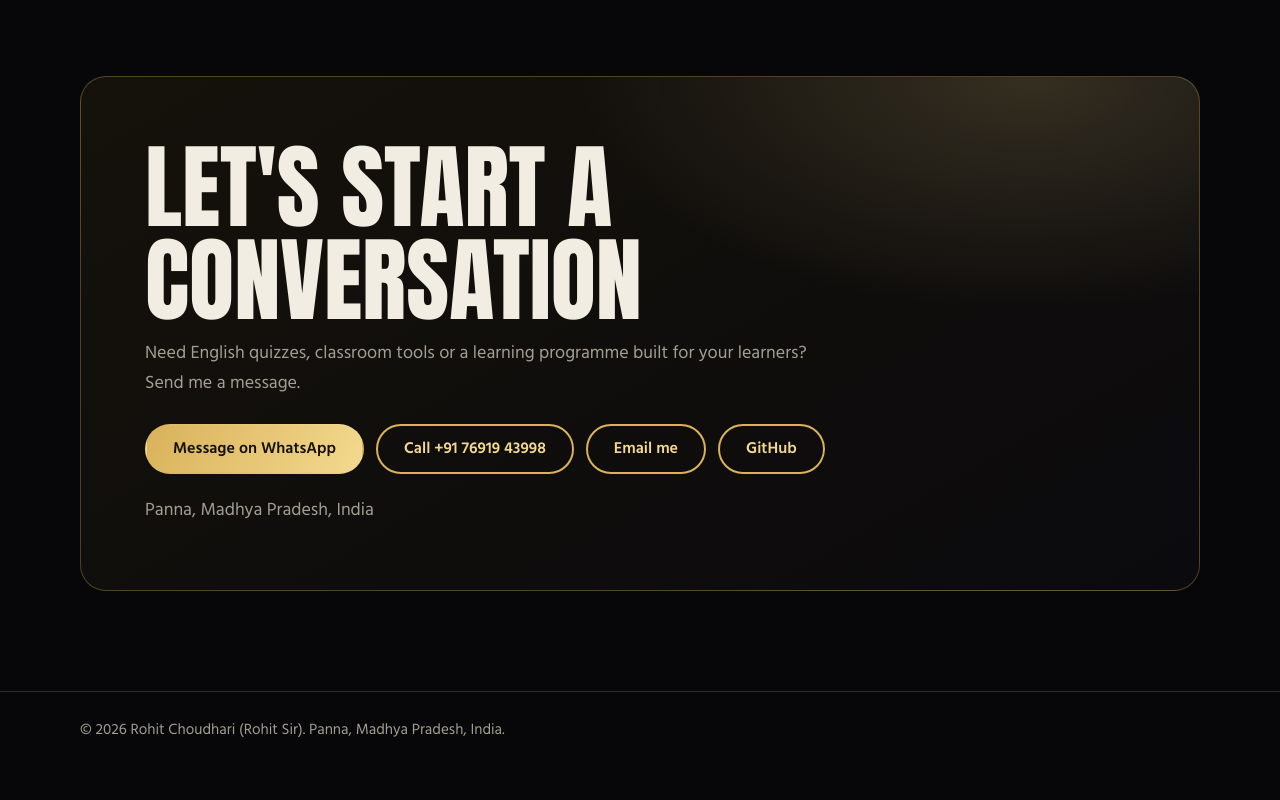
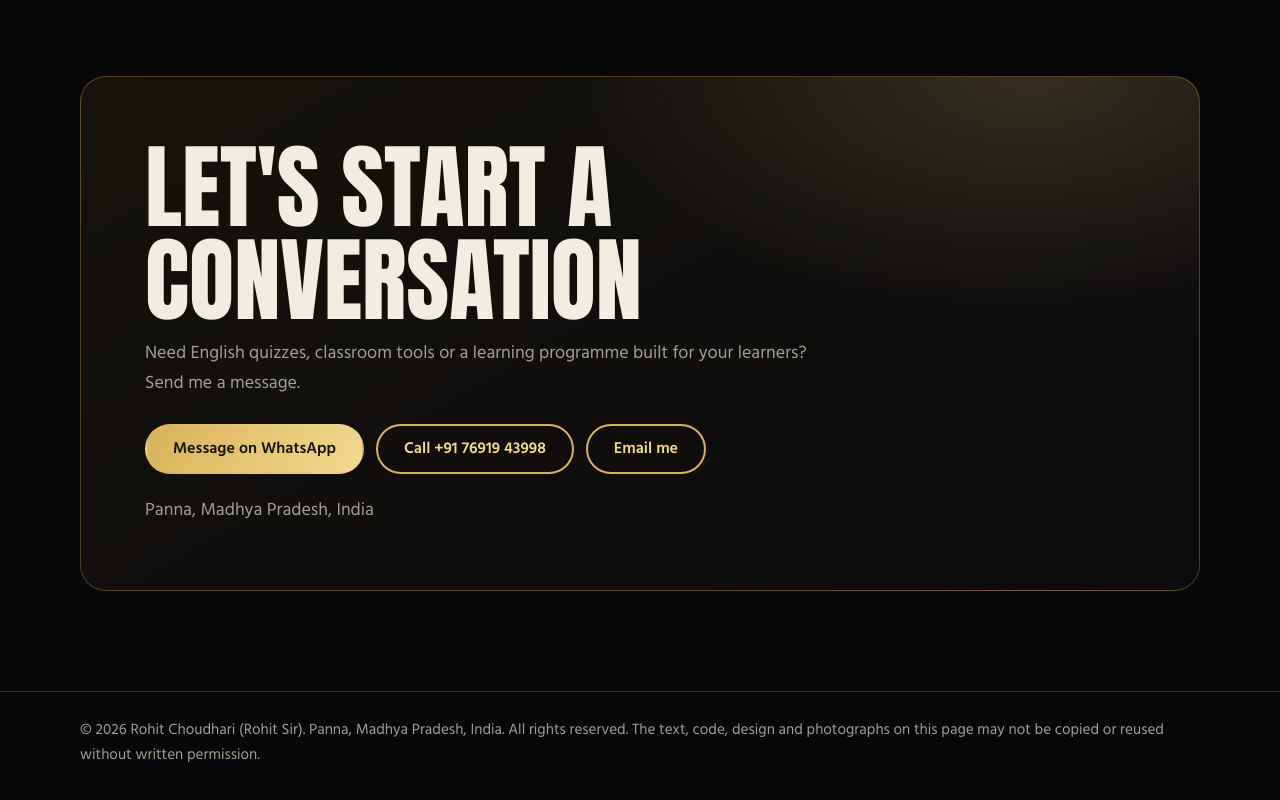
Before and after one commit to RohitWebCraft/Rohit_Portfolio-, a plain HTML site: page index.html in a window 1280 px wide. Shown: the part 6723-7523 px from the top of the page. Drawn offline with Linux system fonts and the light colour scheme.

Commit message:
Add files via upload

```diff
--- a/index.html
+++ b/index.html
@@ -1,4 +1,5 @@
 <!doctype html>
+<!-- © Rohit Choudhari (Rohit Sir). All rights reserved. Do not copy, reuse or redistribute this page, its code, design or photographs without written permission. -->
 <html lang="en-IN">
 <head>
 <meta charset="utf-8">
@@ -12,7 +13,8 @@
 <meta property="og:description" content="Master Teacher at Freedom Employability Academy, Panna. Builds English quizzes and learning games, including Rohit Sir English Quest.">
 <meta property="og:url" content="https://rohitwebcraft.github.io/Rohit_Portfolio-/">
 <meta name="author" content="Rohit Choudhari">
-<script type="application/ld+json">{"@context":"https://schema.org","@type":"Person","name":"Rohit Choudhari","alternateName":"Rohit Sir","jobTitle":"Master Teacher","worksFor":{"@type":"Organization","name":"Freedom Employability Academy (FEA)"},"address":{"@type":"PostalAddress","addressLocality":"Panna","addressRegion":"Madhya Pradesh","addressCountry":"IN"},"url":"https://rohitwebcraft.github.io/Rohit_Portfolio-/","sameAs":["https://github.com/RohitWebCraft"]}</script>
+<meta name="copyright" content="© Rohit Choudhari. All rights reserved.">
+<script type="application/ld+json">{"@context":"https://schema.org","@type":"Person","name":"Rohit Choudhari","alternateName":"Rohit Sir","jobTitle":"Master Teacher","worksFor":{"@type":"Organization","name":"Freedom Employability Academy (FEA)"},"address":{"@type":"PostalAddress","addressLocality":"Panna","addressRegion":"Madhya Pradesh","addressCountry":"IN"},"url":"https://rohitwebcraft.github.io/Rohit_Portfolio-/"}</script>
 
 <script>try{if(!matchMedia("(prefers-reduced-motion: reduce)").matches)document.documentElement.classList.add("anim")}catch(e){}</script>
 <link rel="preconnect" href="https://fonts.googleapis.com">
@@ -414,7 +416,7 @@ const CONFIG = {
   phone: "917691943998",
   phoneShow: "+91 76919 43998",
   email: "rohitvermaji3998@gmail.com",
-  github: "https://github.com/RohitWebCraft",
+  github: "",
   strip: ["English", "Digital literacy", "Employability skills", "Quiz games", "Teacher dashboards"],
 
   stats: [
@@ -506,7 +508,7 @@ $("#brand").textContent = CONFIG.brand;
 $("#lead").textContent = CONFIG.summary;
 $("#aboutText").textContent = CONFIG.about;
 $("#where").textContent = CONFIG.place;
-$("#foot").textContent = "© " + new Date().getFullYear() + " " + CONFIG.name + " (" + CONFIG.brand + "). " + CONFIG.place + ".";
+$("#foot").textContent = "© " + new Date().getFullYear() + " " + CONFIG.name + " (" + CONFIG.brand + "). " + CONFIG.place + ". All rights reserved. The text, code, design and photographs on this page may not be copied or reused without written permission.";
 
 /* ---------- role typewriter ---------- */
 (function () {
```
